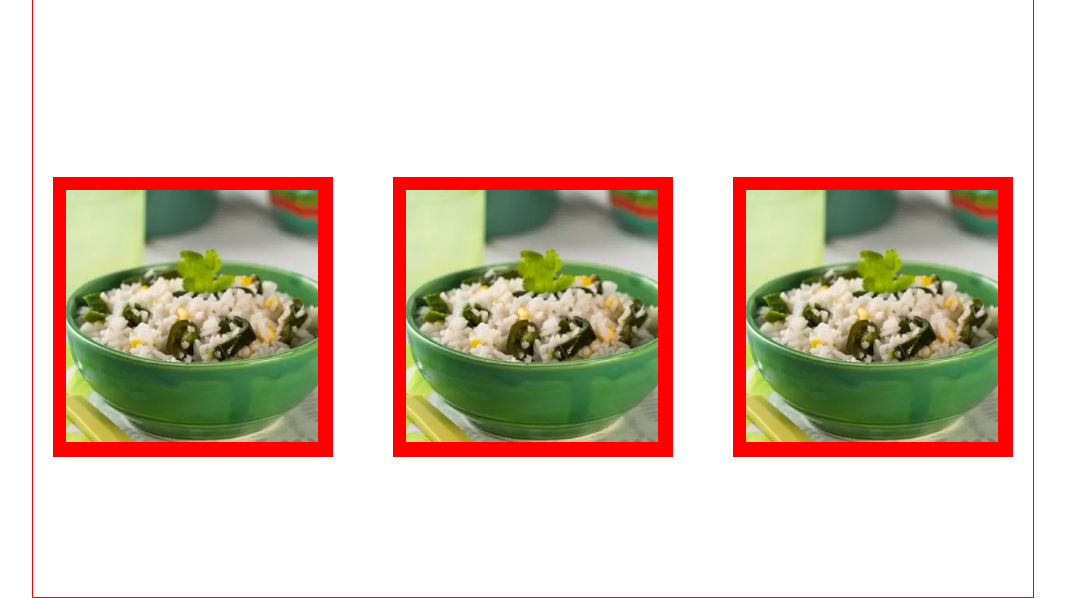
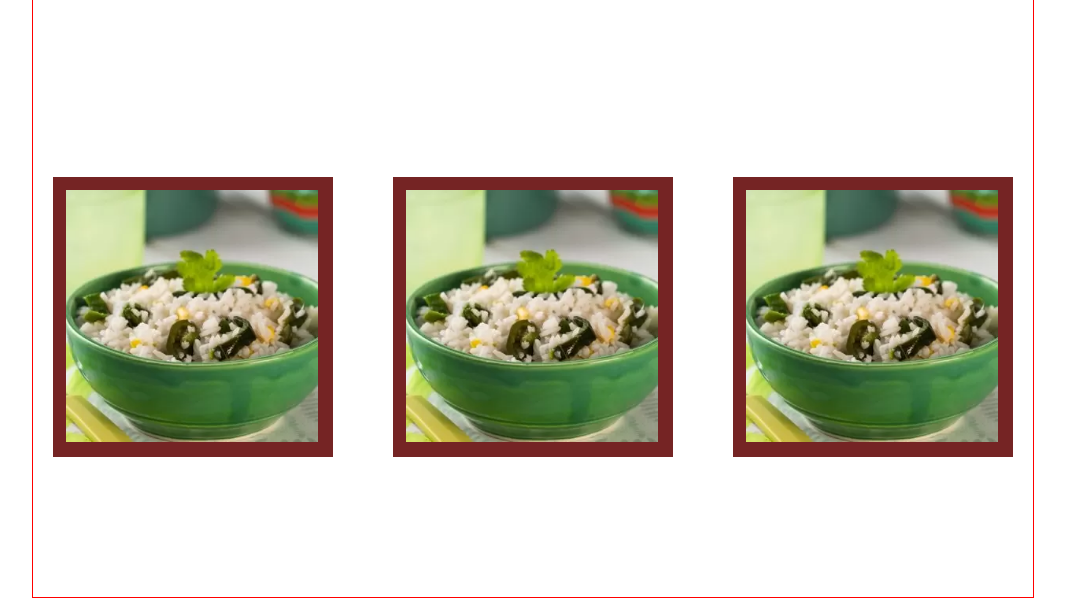
Before and after one commit to AndreiJuarez/movimiento-divs, a plain HTML site: page index.html in a window 1280 px wide. Shown: the part 314-912 px from the top of the page, without its empty margins (18-1083 px from the left). Drawn offline with nearby package versions, Linux system fonts and the light colour scheme.

Commit message:
Correccion de color al proyecto

```diff
--- a/estilos.css
+++ b/estilos.css
@@ -18,7 +18,7 @@
 .imagen{
     width: 280px;
     height: 280px;
-    background-color: red;
+    background-color: rgb(117, 36, 36);
     display: inline-block;
     margin: 20px;
 }
```
